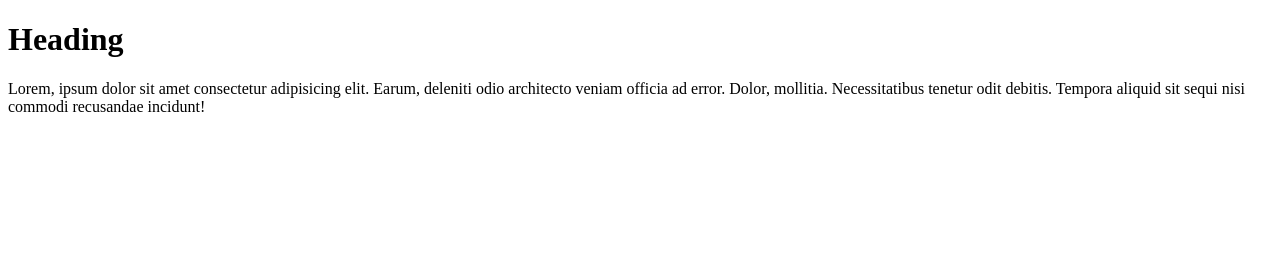
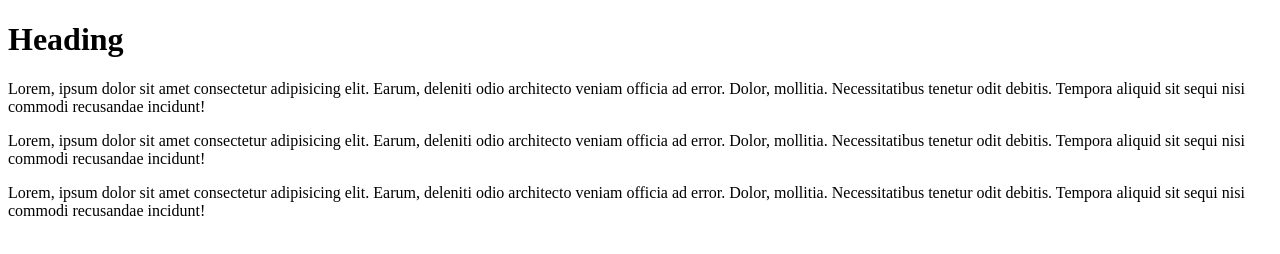
Before and after one commit to exson2/qwe, a plain HTML site: page index.html in a window 1280 px wide. Drawn offline with Linux system fonts and the light colour scheme.

Commit message:
Update index.html

```diff
--- a/index.html
+++ b/index.html
@@ -9,6 +9,9 @@
     <main>
         <h1>Heading</h1>
         <p>Lorem, ipsum dolor sit amet consectetur adipisicing elit. Earum, deleniti odio architecto veniam officia ad error. Dolor, mollitia. Necessitatibus tenetur odit debitis. Tempora aliquid sit sequi nisi commodi recusandae incidunt!</p>
+        <p>Lorem, ipsum dolor sit amet consectetur adipisicing elit. Earum, deleniti odio architecto veniam officia ad error. Dolor, mollitia. Necessitatibus tenetur odit debitis. Tempora aliquid sit sequi nisi commodi recusandae incidunt!</p>
+        <p>Lorem, ipsum dolor sit amet consectetur adipisicing elit. Earum, deleniti odio architecto veniam officia ad error. Dolor, mollitia. Necessitatibus tenetur odit debitis. Tempora aliquid sit sequi nisi commodi recusandae incidunt!</p>
+
     </main>
 </body>
 </html>
```
